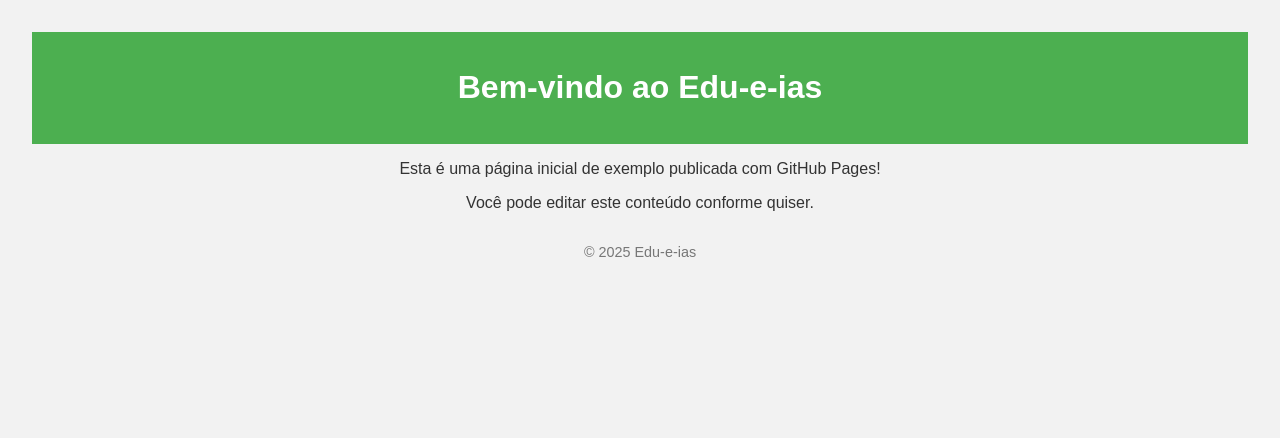
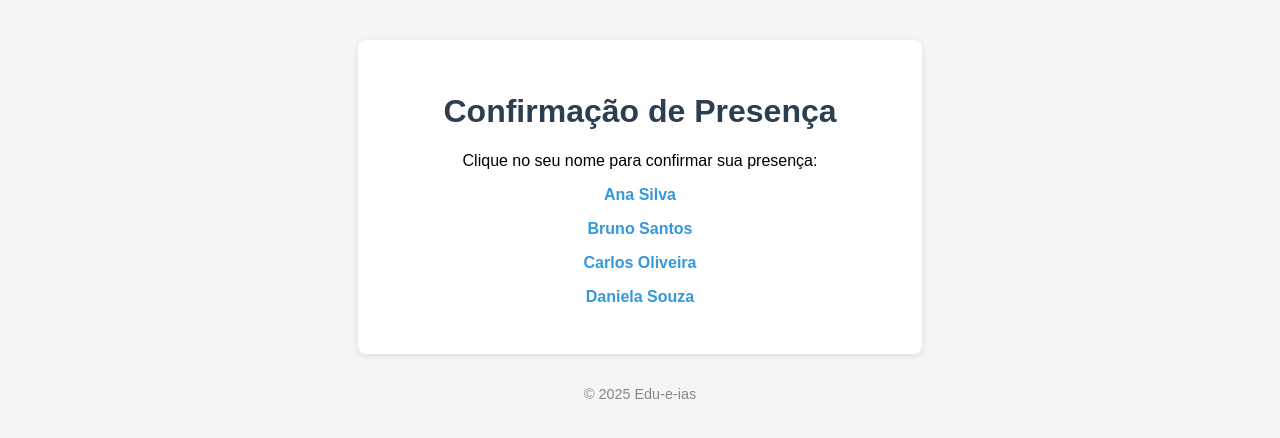
Before and after one commit to Katatau01/Edu-e-ias, a plain HTML site: page index.html in a window 1280 px wide. Drawn offline with Linux system fonts and the light colour scheme.

Commit message:
Update index.html

```diff
--- a/index.html
+++ b/index.html
@@ -3,40 +3,60 @@
 <head>
   <meta charset="UTF-8" />
   <meta name="viewport" content="width=device-width, initial-scale=1.0"/>
-  <title>Edu-e-ias</title>
+  <title>Confirmação de Presença - Edu-e-ias</title>
   <style>
     body {
       font-family: Arial, sans-serif;
-      background-color: #f2f2f2;
-      color: #333;
-      margin: 0;
+      text-align: center;
+      background-color: #f5f5f5;
       padding: 2rem;
-      text-align: center;
     }
-    header {
-      background-color: #4CAF50;
-      color: white;
-      padding: 1rem 0;
+    h1 {
+      color: #2c3e50;
+    }
+    .list-container {
+      background-color: white;
+      border-radius: 8px;
+      padding: 2rem;
+      max-width: 500px;
+      margin: auto;
+      box-shadow: 0 2px 6px rgba(0,0,0,0.1);
+    }
+    ul {
+      list-style: none;
+      padding: 0;
+    }
+    li {
+      margin: 1rem 0;
+    }
+    a {
+      color: #3498db;
+      text-decoration: none;
+      font-weight: bold;
+    }
+    a:hover {
+      text-decoration: underline;
     }
     footer {
       margin-top: 2rem;
       font-size: 0.9rem;
-      color: #777;
+      color: #888;
     }
   </style>
 </head>
 <body>
-  <header>
-    <h1>Bem-vindo ao Edu-e-ias</h1>
-  </header>
-
-  <main>
-    <p>Esta é uma página inicial de exemplo publicada com GitHub Pages!</p>
-    <p>Você pode editar este conteúdo conforme quiser.</p>
-  </main>
-
+  <div class="list-container">
+    <h1>Confirmação de Presença</h1>
+    <p>Clique no seu nome para confirmar sua presença:</p>
+    <ul>
+      <li><a href="https://forms.gle/exemplo1" target="_blank">Ana Silva</a></li>
+      <li><a href="https://forms.gle/exemplo2" target="_blank">Bruno Santos</a></li>
+      <li><a href="https://forms.gle/exemplo3" target="_blank">Carlos Oliveira</a></li>
+      <li><a href="https://forms.gle/exemplo4" target="_blank">Daniela Souza</a></li>
+    </ul>
+  </div>
   <footer>
-    <p>&copy; 2025 Edu-e-ias</p>
+    &copy; 2025 Edu-e-ias
   </footer>
 </body>
 </html>
```
